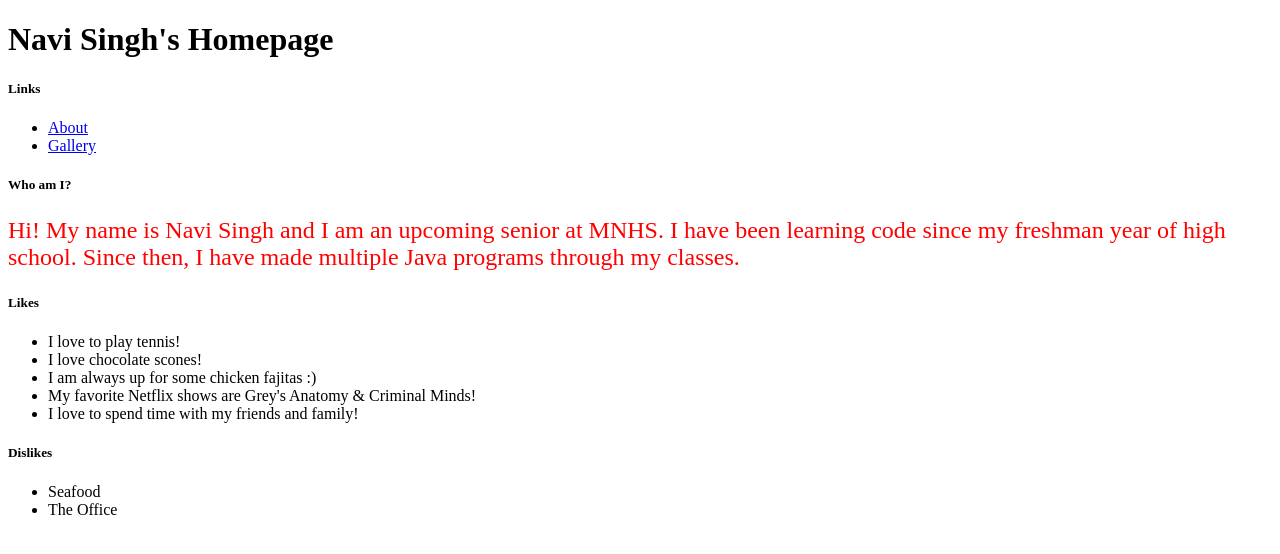
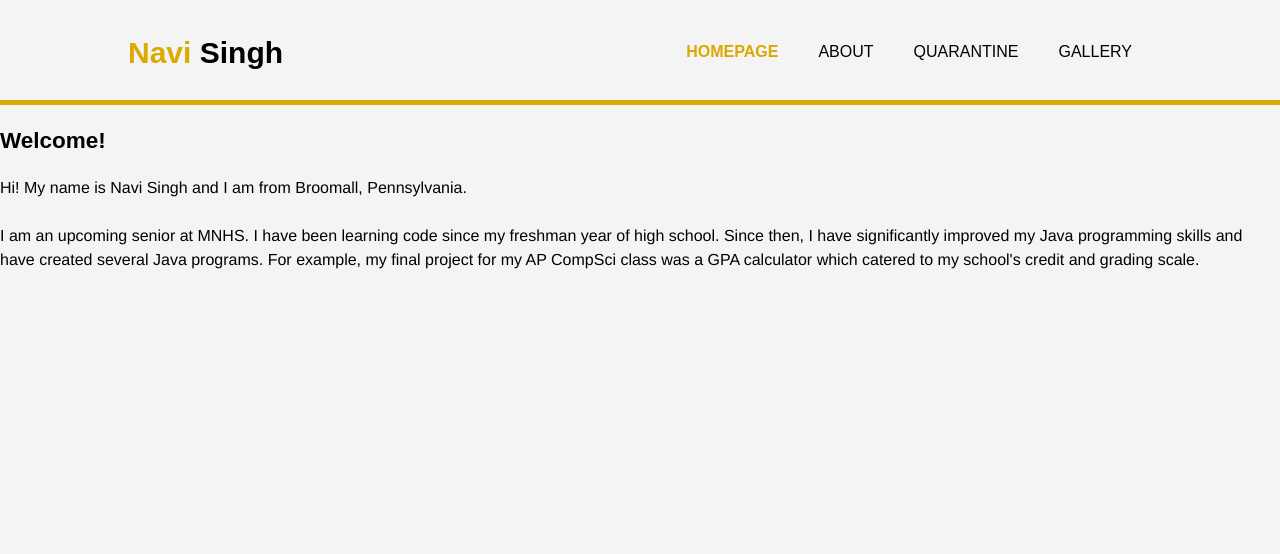
Before and after one commit to navisingh2/Portfolio, a plain HTML site: page index.html in a window 1280 px wide. Drawn offline with Linux system fonts and the light colour scheme.

Commit message:
my first commit

```diff
--- /dev/null
+++ b/css/style.css
@@ -0,0 +1,74 @@
+p {
+    color: black;
+    font-family: helvetica;
+    font-size: 16px;
+}
+
+h2 {
+    color:
+}
+
+body{
+    font: 15px/1.5 Arial, Helvetica, sans-serif;
+    padding: 0;
+    margin:0;
+    background-color: #f4f4f4;
+  }
+
+.myDiv {
+    text-align: center;
+    background-color: lightskyblue;
+    border: none;
+}
+
+
+.container{
+    width: 80%;
+    margin: auto;
+    overflow: hidden;
+  }
+
+/* Headers */
+header{
+    background: #f4f4f4;
+    color: #000000;
+    padding-top: 30px;
+    min-height: 70px;
+    border-bottom: #DBA901 5px solid;
+  }
+
+  header a{
+    color: #000000;
+    text-decoration: none;
+    text-transform: uppercase;
+    font-size: 16px;
+  }
+
+  header li{
+    float: left;
+    display: inline;
+    padding: 0 20px 0 20px;
+  }
+
+  header #branding{
+    float: left;
+  }
+
+  header #branding h1{
+    margin: 0;
+  }
+
+  header nav{
+    float: right;
+    margin-top: 10px;
+  }
+
+  header .highlight, header .current a{
+    color: #DBA901;
+    font-weight: bold;
+  }
+
+  header a: hover{
+    color: #cccccc;
+    font-weight: bold;
+  }
--- a/index.html
+++ b/index.html
@@ -1,45 +1,41 @@
 <!DOCTYPE html>
 <html>
     <head>
+        <link href="css/style.css" type="text/css" rel="stylesheet">
         <meta charset="UTF-8">
-        <title>Homepage</title>
-        <style>
-        p {
-            color: red;
-            font-size: 24px;
-        }
-        </style>
+        <title>Navi Singh | Welcome</title>
+
     </head>
 
+
     <body>
-        <h1>Navi Singh's Homepage</h1>
-        <h5>Links</h5>
-        <ul>
+    <header>
+      <div class="container">
+        <div id="branding">
+          <h1><span class="highlight">Navi</span> Singh</h1>
+        </div>
+        <nav>
+          <u1>
+            <li class="current"><a href="index.html">Homepage</a></li>
             <li><a href="about.html">About</a></li>
+            <li><a href="quar.html">Quarantine</a></li>
             <li><a href="gallery.html">Gallery</a></li>
-        </ul>
+          </u1>
+        </nav>
+      </div>
+    </header>
 
-    <h5>Who am I?</h5>
-    <p>Hi! My name is Navi Singh and I am an upcoming senior at MNHS.
-        I have been learning code since my freshman year of high school. Since
-        then, I have made multiple Java programs through my classes.
+    <h2>Welcome!</h2>
+    <p>Hi! My name is Navi Singh and I am from Broomall, Pennsylvania.
+        <br>
+        <br>
+        I am an upcoming senior at MNHS. I have been learning code since my freshman year of
+        high school. Since then, I have significantly improved my Java programming skills and have created several Java programs.
+        For example, my final project for my AP CompSci class was a GPA calculator which catered to my school's credit
+        and grading scale.
+
     </p>
 
-    <h5>Likes</h5>
-        <ul>
-            <li>I love to play tennis!</li>
-            <li>I love chocolate scones!</li>
-            <li>I am always up for some chicken fajitas :)</li>
-            <li>My favorite Netflix shows are Grey's Anatomy & Criminal Minds!</li>
-            <li>I love to spend time with my friends and family!</li>
-
-        </ul>
-
-        <h5>Dislikes</h5>
-        <ul>
-            <li>Seafood</li>
-            <li>The Office</li>
-        </ul>
 
     </body>
 </html>
```
Also changed, not shown: about.html (+24 -7 lines), gallery.html (+3 -1 lines), quar.html (added, +41 -0 lines), img_butter.jpeg (added), img_cookies.JPG (added), img_garden.jpeg (added), img_plant.jpeg (added), img_recipe1.jpeg (added), img_recipe2.jpeg (added), img_scones.JPG (added), 3 other files.
